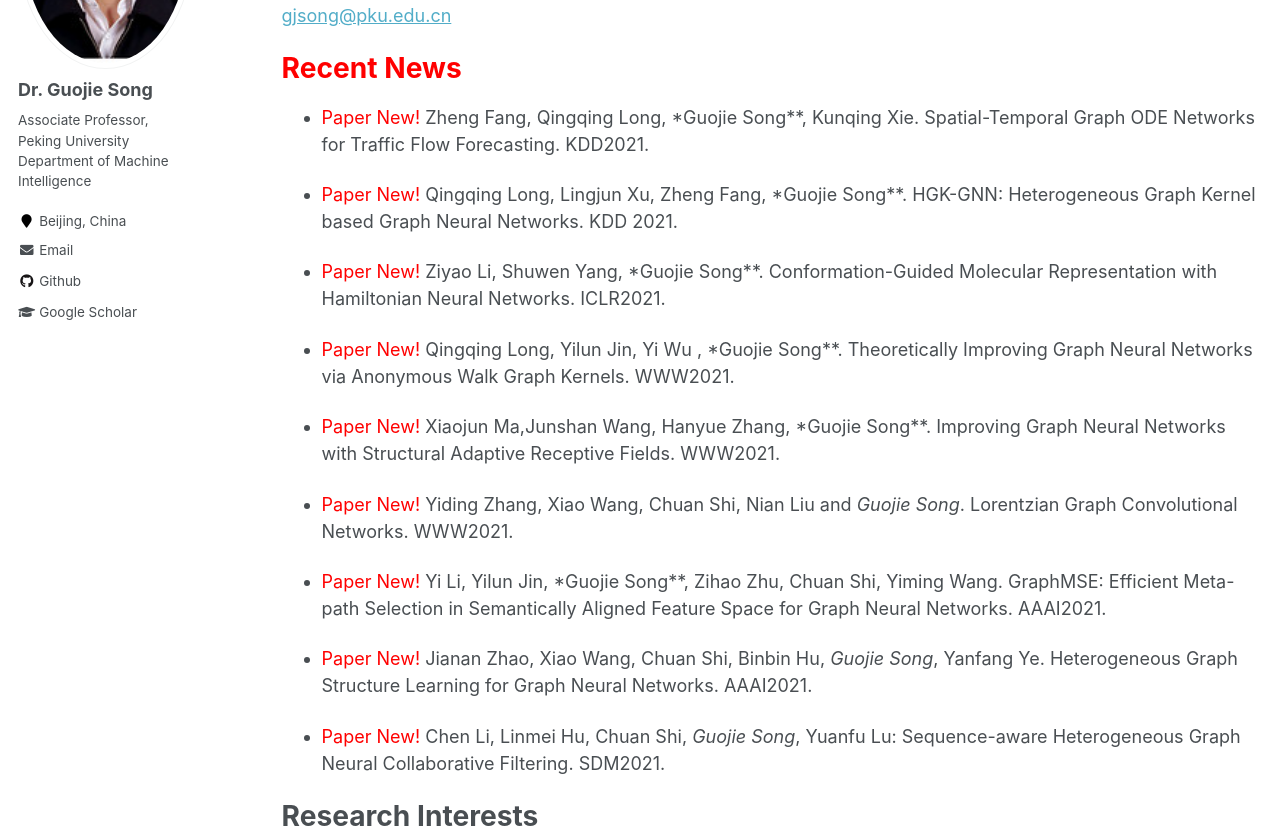
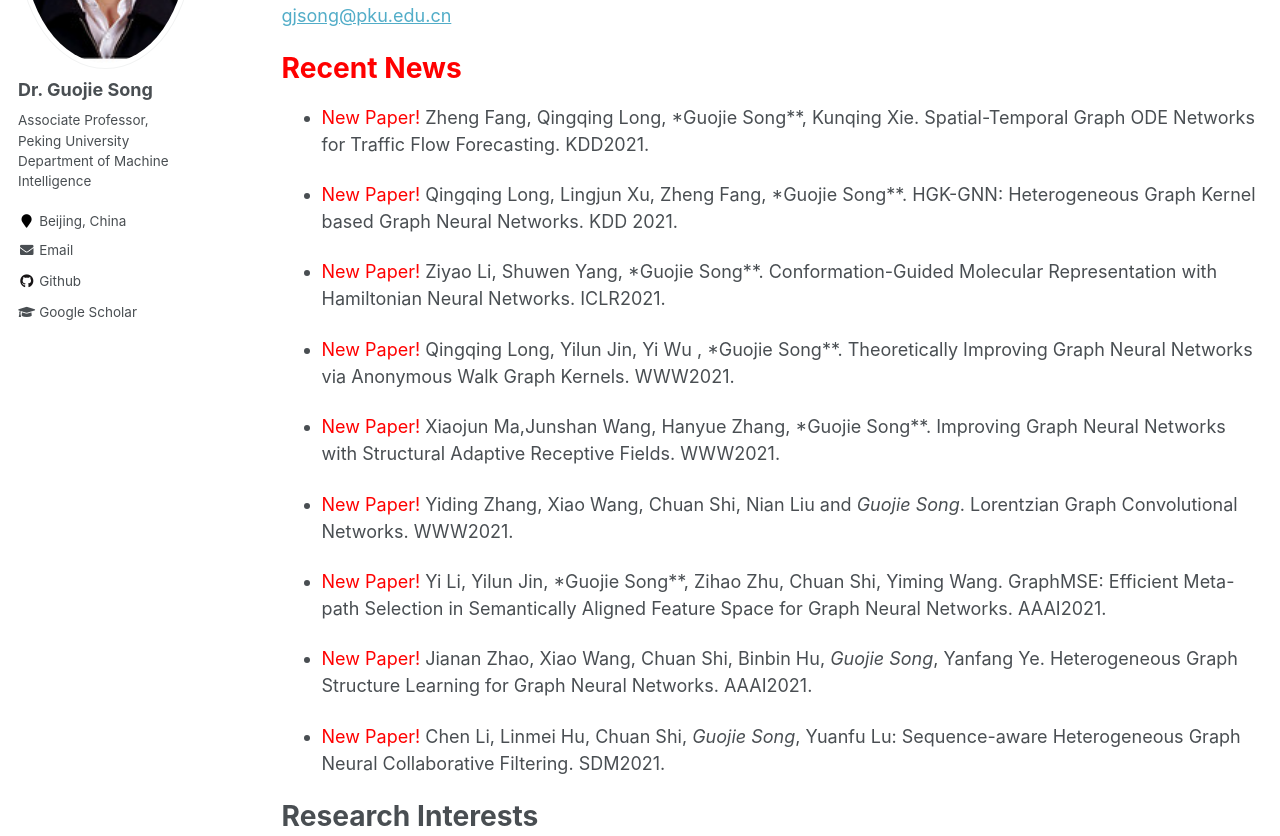
Before and after one commit to gjsong-pku/gjsong-pku.github.io, a Jekyll site: the page built from _pages/about.md, in a window 1280 px wide and 1400 px high. Shown: the part 294-1130 px from the top of the window. Built offline with Jekyll 4.4.1, drawn with Linux system fonts in a browser that asks for light colours.

Commit message:
Update about.md

```diff
--- a/_pages/about.md
+++ b/_pages/about.md
@@ -16,23 +16,23 @@ I am now recruiting interns who have strong mathematical abilities, coding skill
 
 <span style='color:red'>Recent News</span>
 ======
-- <span style="color:red">Paper New!</span> Zheng Fang, Qingqing Long, *Guojie Song**, Kunqing Xie. Spatial-Temporal Graph ODE Networks for Traffic Flow Forecasting. KDD2021.
+- <span style="color:red">New Paper!</span> Zheng Fang, Qingqing Long, *Guojie Song**, Kunqing Xie. Spatial-Temporal Graph ODE Networks for Traffic Flow Forecasting. KDD2021.
 
-- <span style="color:red">Paper New!</span> Qingqing Long, Lingjun Xu, Zheng Fang, *Guojie Song**. HGK-GNN: Heterogeneous Graph Kernel based Graph Neural Networks. KDD 2021.
+- <span style="color:red">New Paper!</span> Qingqing Long, Lingjun Xu, Zheng Fang, *Guojie Song**. HGK-GNN: Heterogeneous Graph Kernel based Graph Neural Networks. KDD 2021.
 
-- <span style="color:red">Paper New!</span> Ziyao Li, Shuwen Yang, *Guojie Song**. Conformation-Guided Molecular Representation with Hamiltonian Neural Networks. ICLR2021.
+- <span style="color:red">New Paper!</span> Ziyao Li, Shuwen Yang, *Guojie Song**. Conformation-Guided Molecular Representation with Hamiltonian Neural Networks. ICLR2021.
 
-- <span style="color:red">Paper New!</span> 	Qingqing Long, Yilun Jin, Yi Wu , *Guojie Song**. Theoretically Improving Graph Neural Networks via Anonymous Walk Graph Kernels. WWW2021.
+- <span style="color:red">New Paper!</span> 	Qingqing Long, Yilun Jin, Yi Wu , *Guojie Song**. Theoretically Improving Graph Neural Networks via Anonymous Walk Graph Kernels. WWW2021.
 
-- <span style="color:red">Paper New!</span> 	Xiaojun Ma,Junshan Wang, Hanyue Zhang, *Guojie Song**. Improving Graph Neural Networks with Structural Adaptive Receptive Fields. WWW2021.
+- <span style="color:red">New Paper!</span> 	Xiaojun Ma,Junshan Wang, Hanyue Zhang, *Guojie Song**. Improving Graph Neural Networks with Structural Adaptive Receptive Fields. WWW2021.
 
-- <span style="color:red">Paper New!</span>	Yiding Zhang, Xiao Wang, Chuan Shi, Nian Liu and *Guojie Song*. Lorentzian Graph Convolutional Networks. WWW2021.
+- <span style="color:red">New Paper!</span>	Yiding Zhang, Xiao Wang, Chuan Shi, Nian Liu and *Guojie Song*. Lorentzian Graph Convolutional Networks. WWW2021.
 
-- <span style="color:red">Paper New!</span> Yi Li, Yilun Jin, *Guojie Song**, Zihao Zhu, Chuan Shi, Yiming Wang. GraphMSE: Efficient Meta-path Selection in Semantically Aligned Feature Space for Graph Neural Networks. AAAI2021.
+- <span style="color:red">New Paper!</span> Yi Li, Yilun Jin, *Guojie Song**, Zihao Zhu, Chuan Shi, Yiming Wang. GraphMSE: Efficient Meta-path Selection in Semantically Aligned Feature Space for Graph Neural Networks. AAAI2021.
 
-- <span style="color:red">Paper New!</span>	Jianan Zhao, Xiao Wang, Chuan Shi, Binbin Hu, *Guojie Song*, Yanfang Ye. Heterogeneous Graph Structure Learning for Graph Neural Networks. AAAI2021.
+- <span style="color:red">New Paper!</span>	Jianan Zhao, Xiao Wang, Chuan Shi, Binbin Hu, *Guojie Song*, Yanfang Ye. Heterogeneous Graph Structure Learning for Graph Neural Networks. AAAI2021.
 
-- <span style="color:red">Paper New!</span>	Chen Li, Linmei Hu, Chuan Shi, *Guojie Song*, Yuanfu Lu: Sequence-aware Heterogeneous Graph Neural Collaborative Filtering. SDM2021.
+- <span style="color:red">New Paper!</span>	Chen Li, Linmei Hu, Chuan Shi, *Guojie Song*, Yuanfu Lu: Sequence-aware Heterogeneous Graph Neural Collaborative Filtering. SDM2021.
 
 
 
```
